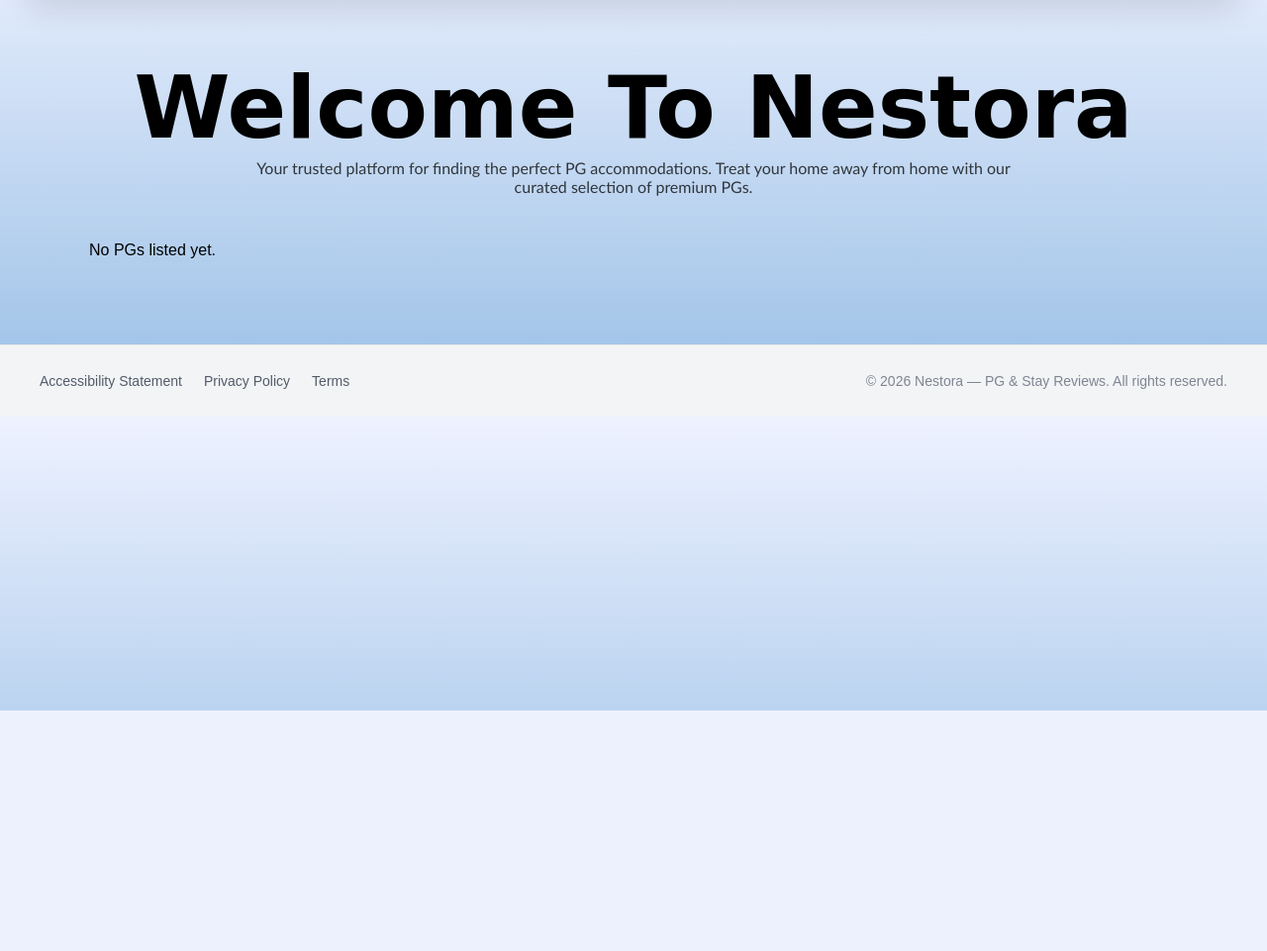
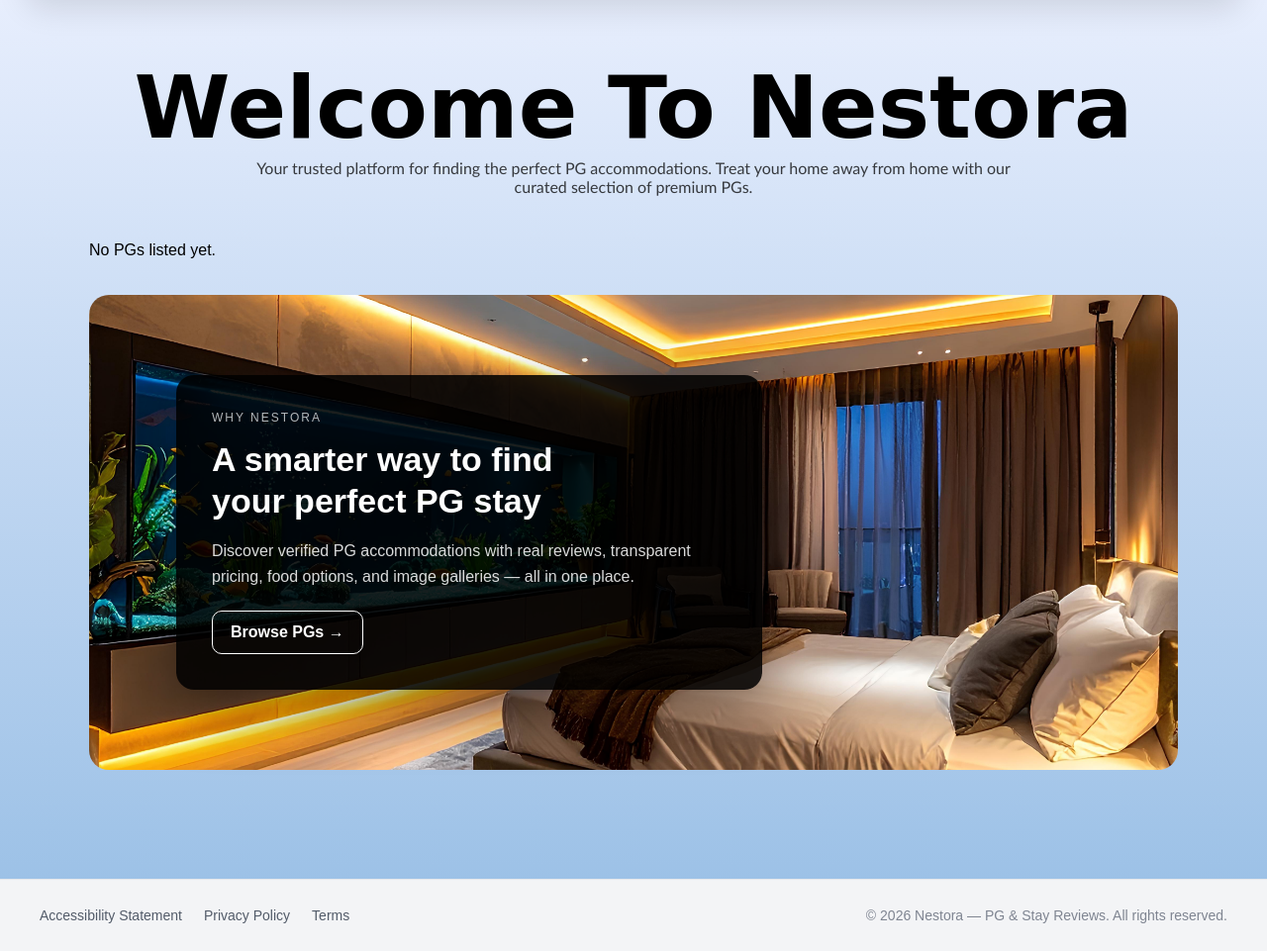
Before and after one commit to Shaikchinajansaida/PG_FOOD_REVIEW, a Django app: page /pgs/ in a window 1280 px wide. Shown: the part 82-1043 px from the top of the page at 99% size. Before the commit the page ends 800 px from the top, so only its background shows below. Run offline with Django 5.2, Linux system fonts and the light colour scheme; data that the repository does not hold is empty; some web fonts are replaced.

Commit message:
tested with actually production link

```diff
--- a/djangoproject/PG_REVIEW/templates/pg_reviews/pg_list.html
+++ b/djangoproject/PG_REVIEW/templates/pg_reviews/pg_list.html
@@ -126,6 +126,70 @@
 .btn-view:hover {
   opacity: .9;
 }
+/* ===== PARALLAX HERO ===== */
+
+.hero-parallax {
+  height: 60vh;
+  background-image: url("/media/pg_images/upscaleBackgroundimg.jpg"); /* change image */
+  background-size: cover;
+  border-radius: 20px;
+  background-position: center;
+  background-attachment: fixed;   /* ⭐ magic line */
+  display: flex;
+  align-items: center;
+  padding-left: 8%;
+  margin-bottom: 40px;
+  margin-top: 20px;
+}
+
+/* dark card */
+
+.hero-overlay-card {
+  background: rgba(0,0,0,0.88);
+  color: white;
+  max-width: 520px;
+  padding: 36px;
+  border-radius: 18px;
+  box-shadow: 0 20px 60px rgba(0,0,0,.4);
+}
+
+.hero-label {
+  font-size: 12px;
+  letter-spacing: 2px;
+  opacity: .7;
+  margin-bottom: 14px;
+}
+
+.hero-overlay-card h2 {
+  font-size: 34px;
+  margin: 0 0 16px;
+  line-height: 1.25;
+}
+
+.hero-overlay-card p {
+  opacity: .85;
+  line-height: 1.6;
+  margin-bottom: 22px;
+}
+
+/* button */
+
+.hero-btn {
+  display: inline-block;
+  padding: 12px 18px;
+  border-radius: 10px;
+  border: 1px solid white;
+  color: white;
+  text-decoration: none;
+  font-weight: 600;
+  transition: .2s;
+}
+
+.hero-btn:hover {
+  background: white;
+  color: black;
+}
+
 
 </style>
 
@@ -146,7 +210,7 @@
 
 <!-- ================= GRID ================= -->
 
-<div class="pg-grid">
+<div class="pg-grid" id="pg-list">
 
 {% for pg in pgs %}
   <div class="pg-card">
@@ -182,6 +246,33 @@
 
 </div>
 
+  <!-- ===== HERO PARALLAX ===== -->
+<section class="hero-parallax">
+
+  <div class="hero-overlay-card">
+
+    <div class="hero-label">WHY NESTORA</div>
+
+    <h2>
+      A smarter way to find <br>
+      your perfect PG stay
+    </h2>
+
+    <p>
+      Discover verified PG accommodations with real reviews,
+      transparent pricing, food options, and image galleries —
+      all in one place.
+    </p>
+
+    <a href="#pg-list" class="hero-btn">
+      Browse PGs →
+    </a>
+
+  </div>
+
+</section>
+
+
 <script>
 
 const observer = new IntersectionObserver((entries)=>{
```
Also changed, not shown: djangoproject/media/pg_images/upscaleBackgroundimg.jpg (added).
